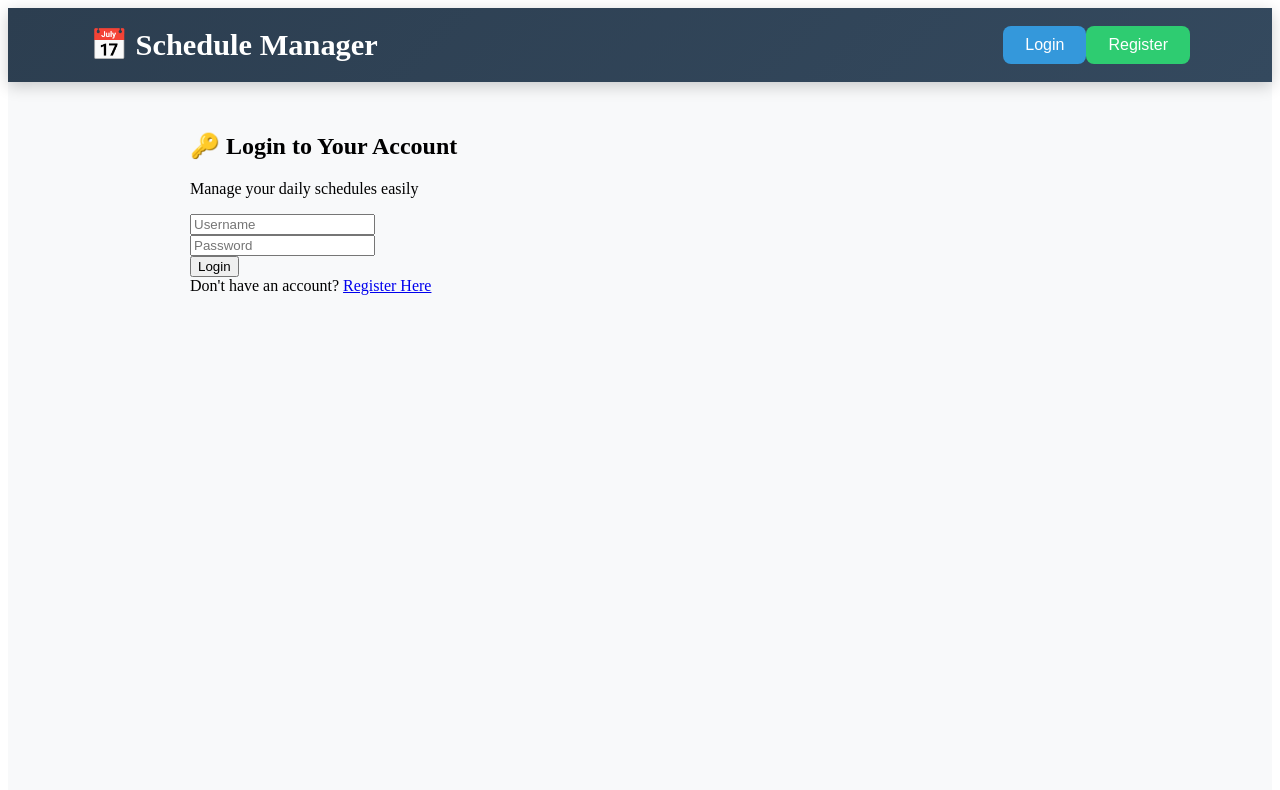
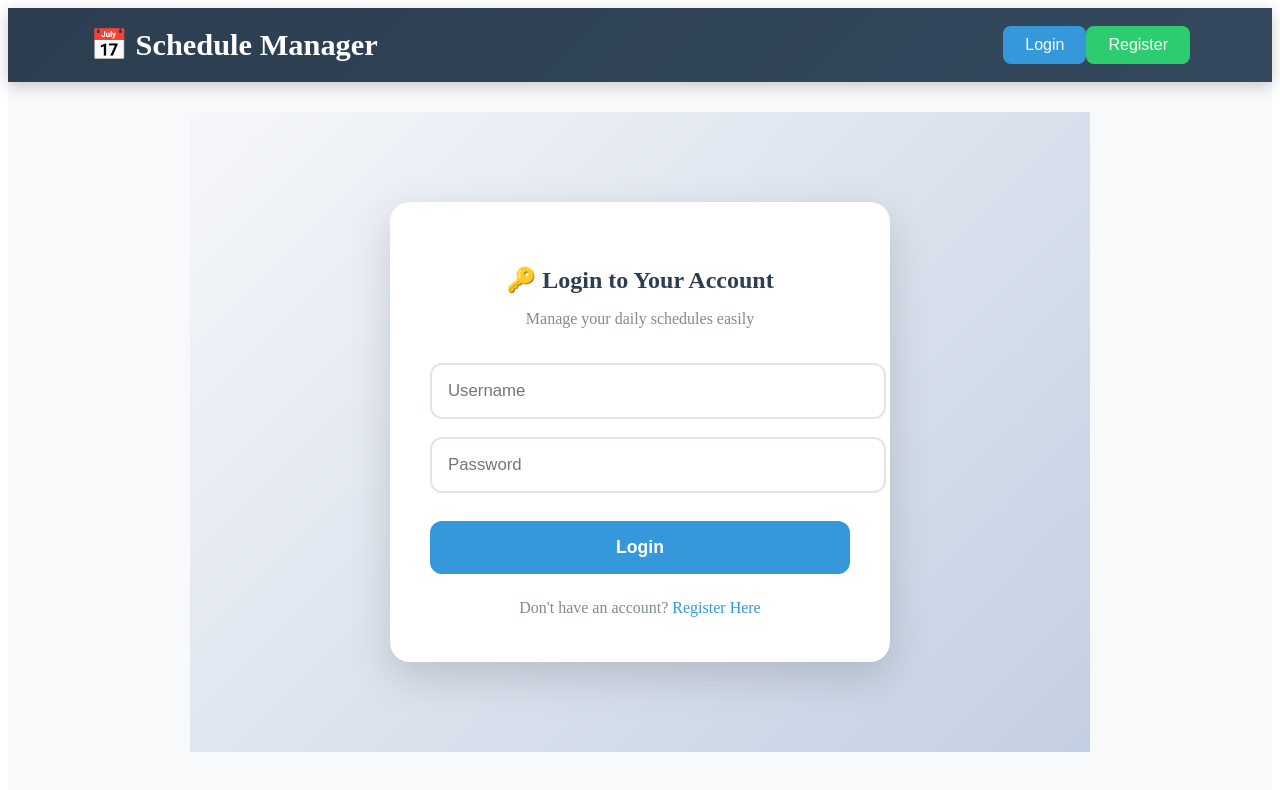
Before and after one commit to TasinLunatic/Vue-lang, a Vue app in the folder Schedule-management2/: page /#/login in a window 1280 px wide. Shown: the top 790 px of the page. Built offline with nearby package versions, Linux system fonts and the light colour scheme.

Commit message:
added css in login section

```diff
--- a/Schedule-management2/src/components/Login.vue
+++ b/Schedule-management2/src/components/Login.vue
@@ -63,3 +63,79 @@ function login() {
     </div>
   </div>
 </template>
+
+<style scoped>
+.login-page {
+  display: flex;
+  justify-content: center;
+  align-items: center;
+  min-height: 80vh;
+  background: linear-gradient(135deg, #f5f7fa 0%, #c3cfe2 100%);
+}
+
+.login-card {
+  background: white;
+  padding: 45px 40px;
+  border-radius: 20px;
+  box-shadow: 0 15px 40px rgba(0, 0, 0, 0.15);
+  width: 100%;
+  max-width: 420px;
+  text-align: center;
+}
+
+h2 {
+  color: #2c3e50;
+  margin-bottom: 8px;
+}
+
+.subtitle {
+  color: #7f8c8d;
+  margin-bottom: 35px;
+}
+
+.input-group input {
+  width: 100%;
+  padding: 16px;
+  margin-bottom: 18px;
+  border: 2px solid #dfe6e9;
+  border-radius: 12px;
+  font-size: 1.05rem;
+}
+
+.input-group input:focus {
+  border-color: #3498db;
+  outline: none;
+}
+
+.error {
+  color: #e74c3c;
+  margin: 10px 0;
+}
+
+.login-button {
+  width: 100%;
+  padding: 16px;
+  background: #3498db;
+  color: white;
+  border: none;
+  border-radius: 12px;
+  font-size: 1.1rem;
+  font-weight: 600;
+  cursor: pointer;
+  margin-top: 10px;
+}
+
+.login-button:hover {
+  background: #2980b9;
+}
+
+.register-link {
+  margin-top: 25px;
+  color: #7f8c8d;
+}
+
+.register-link a {
+  color: #3498db;
+  text-decoration: none;
+}
+</style>
```
